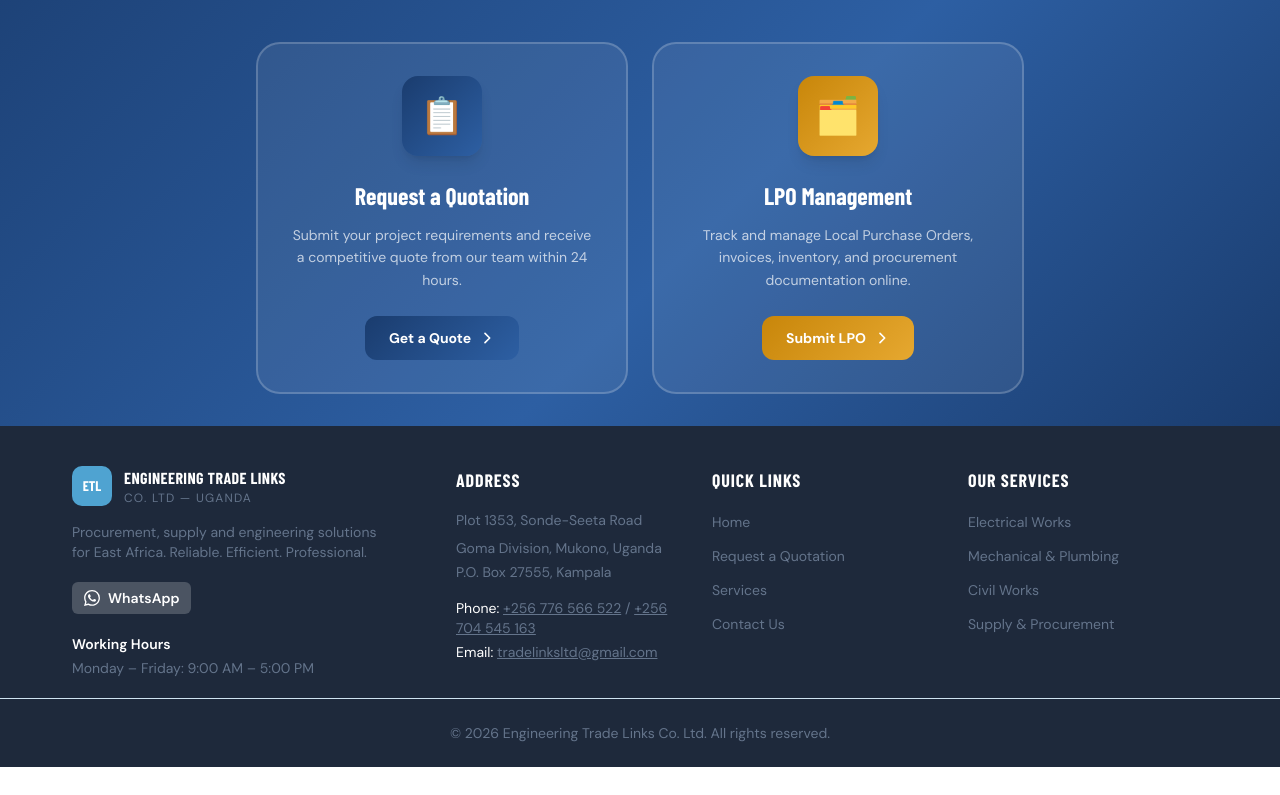
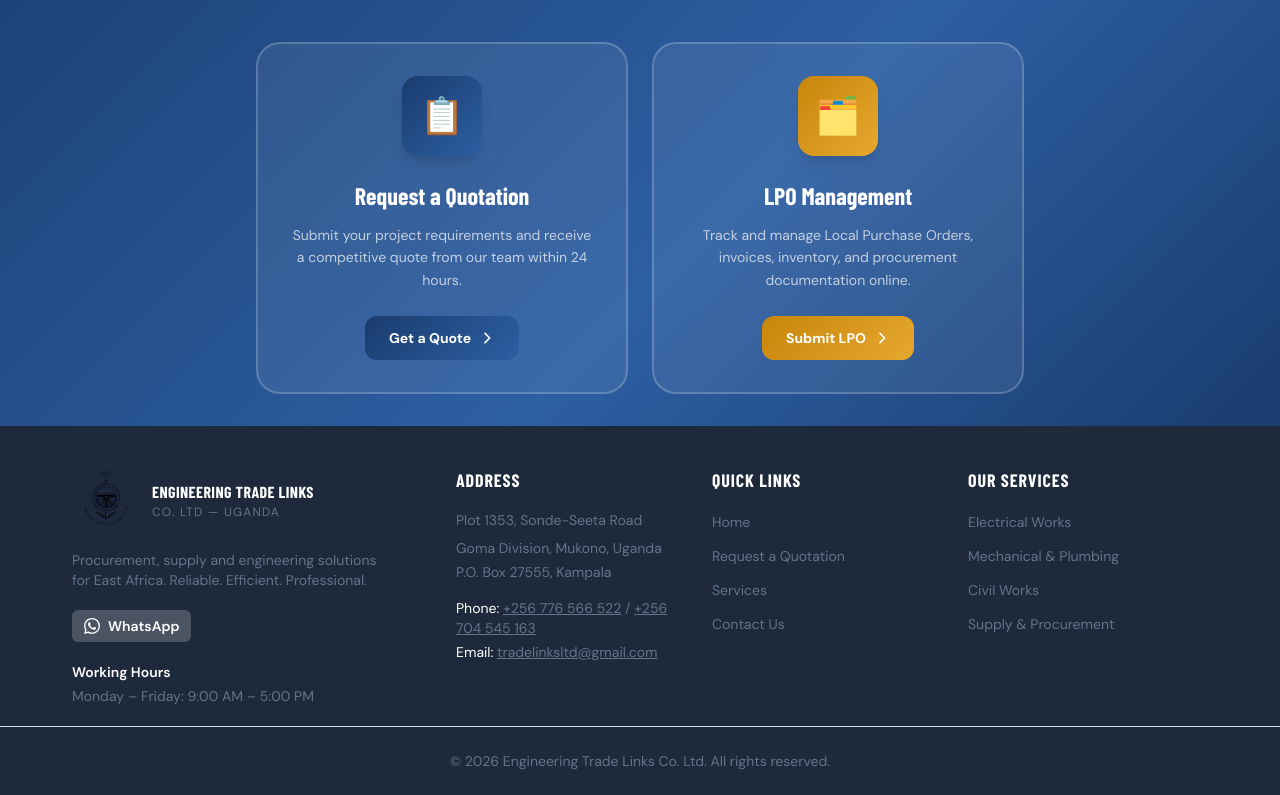
Before and after one commit to username-timo/ETL-website, a Next.js app: page / in a window 1280 px wide. Shown: the part 7817-8612 px from the top of the page. Before the commit the page ends 8584 px from the top, so only its background shows below. Built offline with nearby package versions, Linux system fonts and the light colour scheme; no server answers; a web font is replaced by a local one.

Commit message:
updated footer

```diff
--- a/src/app/components/layout/footer/index.tsx
+++ b/src/app/components/layout/footer/index.tsx
@@ -11,9 +11,14 @@ const Footer = () => {
           {/* Logo + Tagline */}
           <div className="md:col-span-4 col-span-12 flex flex-col justify-start px-4 sm:px-0">
             <Link href="/" className="mb-4 inline-flex items-center gap-3">
-              <div className="w-10 h-10 rounded-lg bg-secondary flex items-center justify-center">
-                <span className="font-bold text-white text-sm" style={{ fontFamily: "var(--font-barlow, sans-serif)" }}>ETL</span>
-              </div>
+              <Image
+                src="/etl-images/etl-logo.png"
+                alt="Engineering Trade Links logo"
+                width={68}
+                height={68}
+                className="h-[68px] w-[68px] object-contain"
+                style={{ mixBlendMode: "multiply" }}
+              />
               <div>
                 <span className="block text-white font-bold text-base tracking-wide" style={{ fontFamily: "var(--font-barlow, sans-serif)" }}>
                   ENGINEERING TRADE LINKS
```
